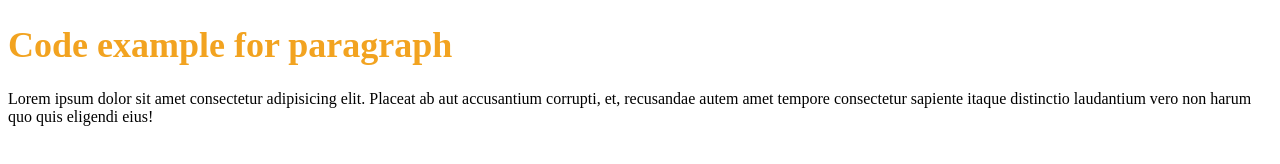
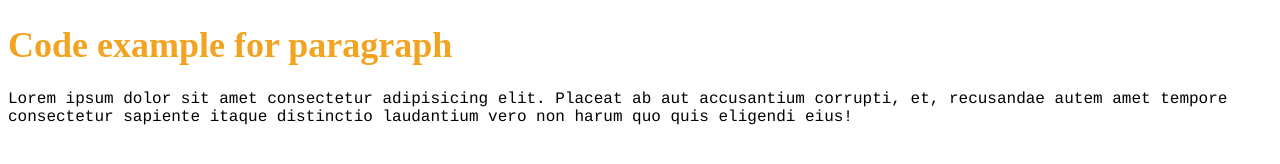
Before and after one commit to green-fox-academy/criollo01, a plain HTML site: page week-01/day-04/exercise-04/exercise-04.html in a window 1280 px wide. Drawn offline with Linux system fonts and the light colour scheme.

Commit message:
changed paragraph size

```diff
--- a/week-01/day-04/exercise-04/exercise-04.css
+++ b/week-01/day-04/exercise-04/exercise-04.css
@@ -3,3 +3,8 @@ h1 {
     color: #f2a320;
     font-size: 36px;
 }
+
+p {
+    font-family: courier;
+    font-size: 16px;
+}
```
